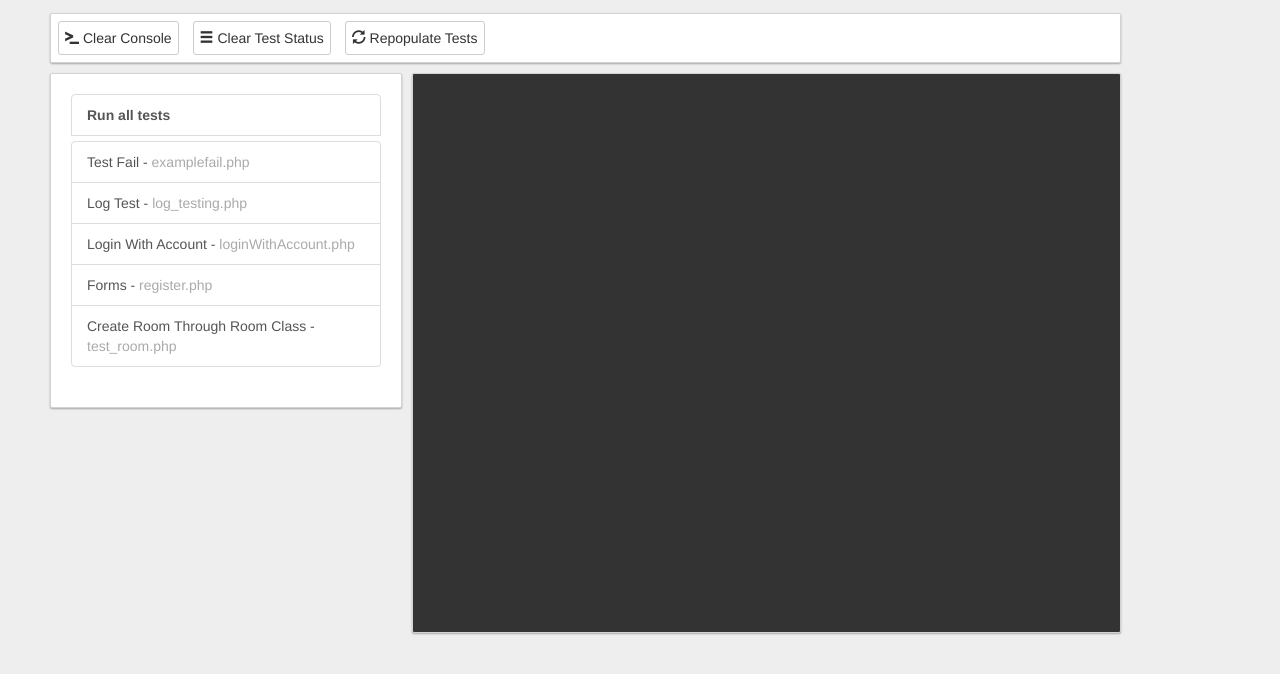
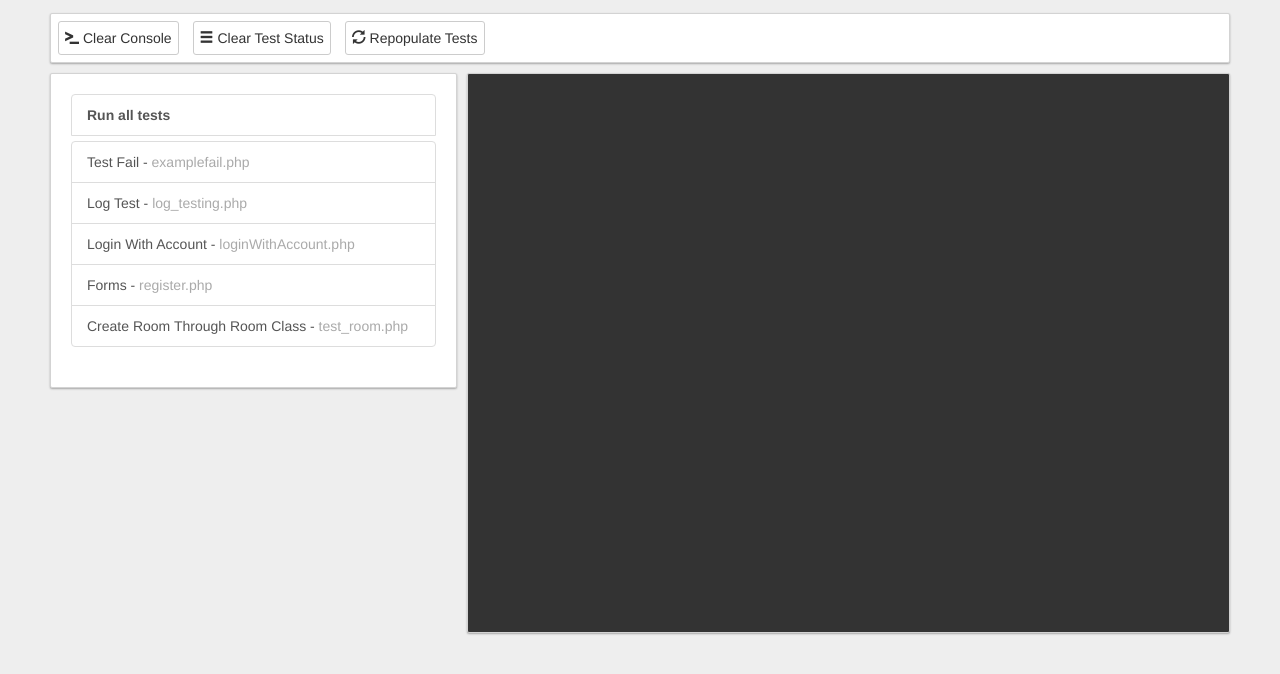
Before and after one commit to NeonAesthetic/slingapp-net, a PHP site: page /testing/index.php in a window 1280 px wide. Shown: the top 674 px of the page. Run offline with PHP 8.4, Linux system fonts and the light colour scheme.

Commit message:
Style changes are final

```diff
--- a/testing/index.php
+++ b/testing/index.php
@@ -20,7 +20,7 @@
 <body style="background-color: #eee">
 
 <div class="" style="margin: 0 auto; position: relative; left: 0; right: 0; max-width: 1200px; padding: 5px" >
-    <div class="card" style="width: 90%;padding: 7px; margin: 5px;">
+    <div class="card" style="width: calc(100% - 10px);padding: 7px; margin: 5px;">
         <button class="btn btn-circle" onclick="clearconsole()"><span title="Clears the Console window" class="glyphicon glyphicon-console"></span> Clear Console </button>
         <button class="btn btn-circle" onclick="clearTestStatus()"><span title="Clears the status of all tests" class="glyphicon glyphicon-menu-hamburger"></span> Clear Test Status </button>
         <button class="btn btn-circle" onclick="refreshTests()"><span title="Refresh Test List" class="glyphicon glyphicon-refresh"></span> Repopulate Tests </button>
@@ -31,7 +31,7 @@
 <!--        </center>-->
 <!---->
 <!--    </div>-->
-    <div class="card" style="max-width: calc(30% - 5px); margin: 5px;">
+    <div class="card" style="max-width: calc(35% - 10px); margin: 5px;">
         <div class="list-group">
             <a onclick="runAllTests()" href="#" class="list-group-item list-group-item-heading"><b>Run all tests</b></a>
             <div id="tests">
@@ -40,7 +40,7 @@
 
         </div>
     </div>
-    <div id="console" class="card" style="width: calc(60% - 5px);color: #CCC; background-color: #333; font-family: monospace; min-height: 70vh; overflow-y: scroll; max-width: 800px; margin: 5px;">
+    <div id="console" class="card" style="width: calc(65% - 10px);color: #CCC; background-color: #333; font-family: monospace; min-height: 70vh; overflow-y: scroll; max-width: 800px; margin: 5px;">
     </div>
 </div>
 </body>
```
